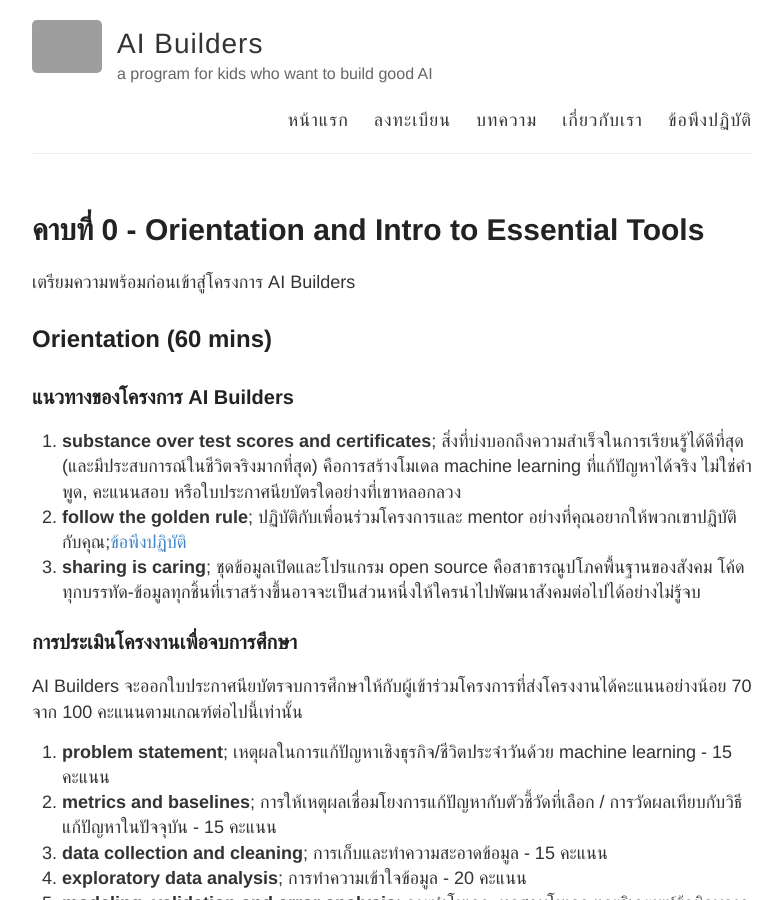
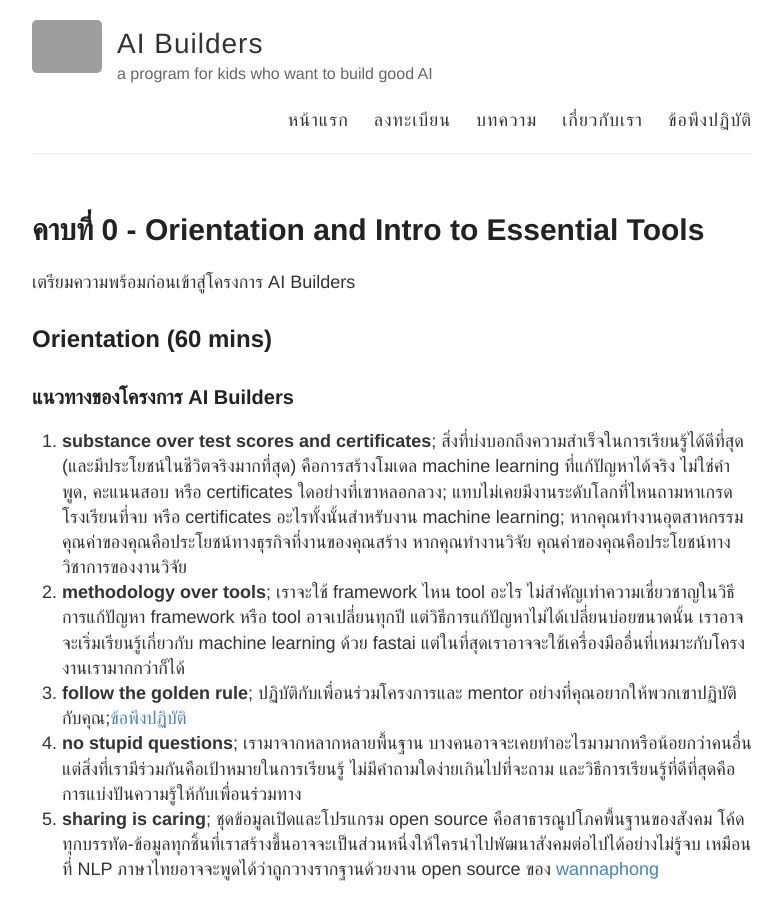
Before and after one commit to ai-builders/ai-builders.github.io, a Jekyll site: the page built from docs/_posts/2020-2-23-orientation.md, in a window 1280 px wide and 900 px high. Shown: the whole window, without its empty margins (248-1031 px from the left). Built offline with Jekyll 4.4.1, drawn with Linux system fonts in a browser that asks for light colours; grey boxes are pictures that could not be loaded.

Commit message:
Update 2020-2-23-orientation.md

```diff
--- a/docs/_posts/2020-2-23-orientation.md
+++ b/docs/_posts/2020-2-23-orientation.md
@@ -8,9 +8,11 @@
 ## Orientation (60 mins)
 
 ### แนวทางของโครงการ AI Builders
-1. **substance over test scores and certificates**; สิ่งที่บ่งบอกถึงความสำเร็จในการเรียนรู้ได้ดีที่สุด (และมีประสบการณ์ในชีวิตจริงมากที่สุด) คือการสร้างโมเดล machine learning ที่แก้ปัญหาได้จริง ไม่ใช่คำพูด, คะแนนสอบ หรือใบประกาศนียบัตรใดอย่างที่เขาหลอกลวง
-2. **follow the golden rule**; ปฏิบัติกับเพื่อนร่วมโครงการและ mentor อย่างที่คุณอยากให้พวกเขาปฏิบัติกับคุณ;[ข้อพึงปฏิบัติ](https://vistec-ai.github.io/ai-builders/code-of-conduct/)
-3. **sharing is caring**; ชุดข้อมูลเปิดและโปรแกรม open source คือสาธารณูปโภคพื้นฐานของสังคม โค้ดทุกบรรทัด-ข้อมูลทุกชิ้นที่เราสร้างขึ้นอาจจะเป็นส่วนหนึ่งให้ใครนำไปพัฒนาสังคมต่อไปได้อย่างไม่รู้จบ
+1. **substance over test scores and certificates**; สิ่งที่บ่งบอกถึงความสำเร็จในการเรียนรู้ได้ดีที่สุด (และมีประโยชน์ในชีวิตจริงมากที่สุด) คือการสร้างโมเดล machine learning ที่แก้ปัญหาได้จริง ไม่ใช่คำพูด, คะแนนสอบ หรือ certificates ใดอย่างที่เขาหลอกลวง; แทบไม่เคยมีงานระดับโลกที่ไหนถามหาเกรด โรงเรียนที่จบ หรือ certificates อะไรทั้งนั้นสำหรับงาน machine learning; หากคุณทำงานอุตสาหกรรม คุณค่าของคุณคือประโยชน์ทางธุรกิจที่งานของคุณสร้าง หากคุณทำงานวิจัย คุณค่าของคุณคือประโยชน์ทางวิชาการของงานวิจัย
+2. **methodology over tools**; เราจะใช้ framework ไหน tool อะไร ไม่สำคัญเท่าความเชี่ยวชาญในวิธีการแก้ปัญหา framework หรือ tool อาจเปลี่ยนทุกปี แต่วิธีการแก้ปัญหาไม่ได้เปลี่ยนบ่อยขนาดนั้น เราอาจจะเริ่มเรียนรู้เกี่ยวกับ machine learning ด้วย fastai แต่ในที่สุดเราอาจจะใช้เครื่องมืออื่นที่เหมาะกับโครงงานเรามากกว่าก็ได้
+4. **follow the golden rule**; ปฏิบัติกับเพื่อนร่วมโครงการและ mentor อย่างที่คุณอยากให้พวกเขาปฏิบัติกับคุณ;[ข้อพึงปฏิบัติ](https://vistec-ai.github.io/ai-builders/code-of-conduct/)
+5. **no stupid questions**; เรามาจากหลากหลายพื้นฐาน บางคนอาจจะเคยทำอะไรมามากหรือน้อยกว่าคนอื่น แต่สิ่งที่เรามีร่วมกันคือเป้าหมายในการเรียนรู้ ไม่มีคำถามใดง่ายเกินไปที่จะถาม และวิธีการเรียนรู้ที่ดีที่สุดคือการแบ่งปันความรู้ให้กับเพื่อนร่วมทาง
+6. **sharing is caring**; ชุดข้อมูลเปิดและโปรแกรม open source คือสาธารณูปโภคพื้นฐานของสังคม โค้ดทุกบรรทัด-ข้อมูลทุกชิ้นที่เราสร้างขึ้นอาจจะเป็นส่วนหนึ่งให้ใครนำไปพัฒนาสังคมต่อไปได้อย่างไม่รู้จบ เหมือนที่ NLP ภาษาไทยอาจจะพูดได้ว่าถูกวางรากฐานด้วยงาน open source ของ [wannaphong](https://github.com/wannaphong)
 
 ### การประเมินโครงงานเพื่อจบการศึกษา
 AI Builders จะออกใบประกาศนียบัตรจบการศึกษาให้กับผู้เข้าร่วมโครงการที่ส่งโครงงานได้คะแนนอย่างน้อย 70 จาก 100 คะแนนตามเกณฑ์ต่อไปนี้เท่านั้น
```
